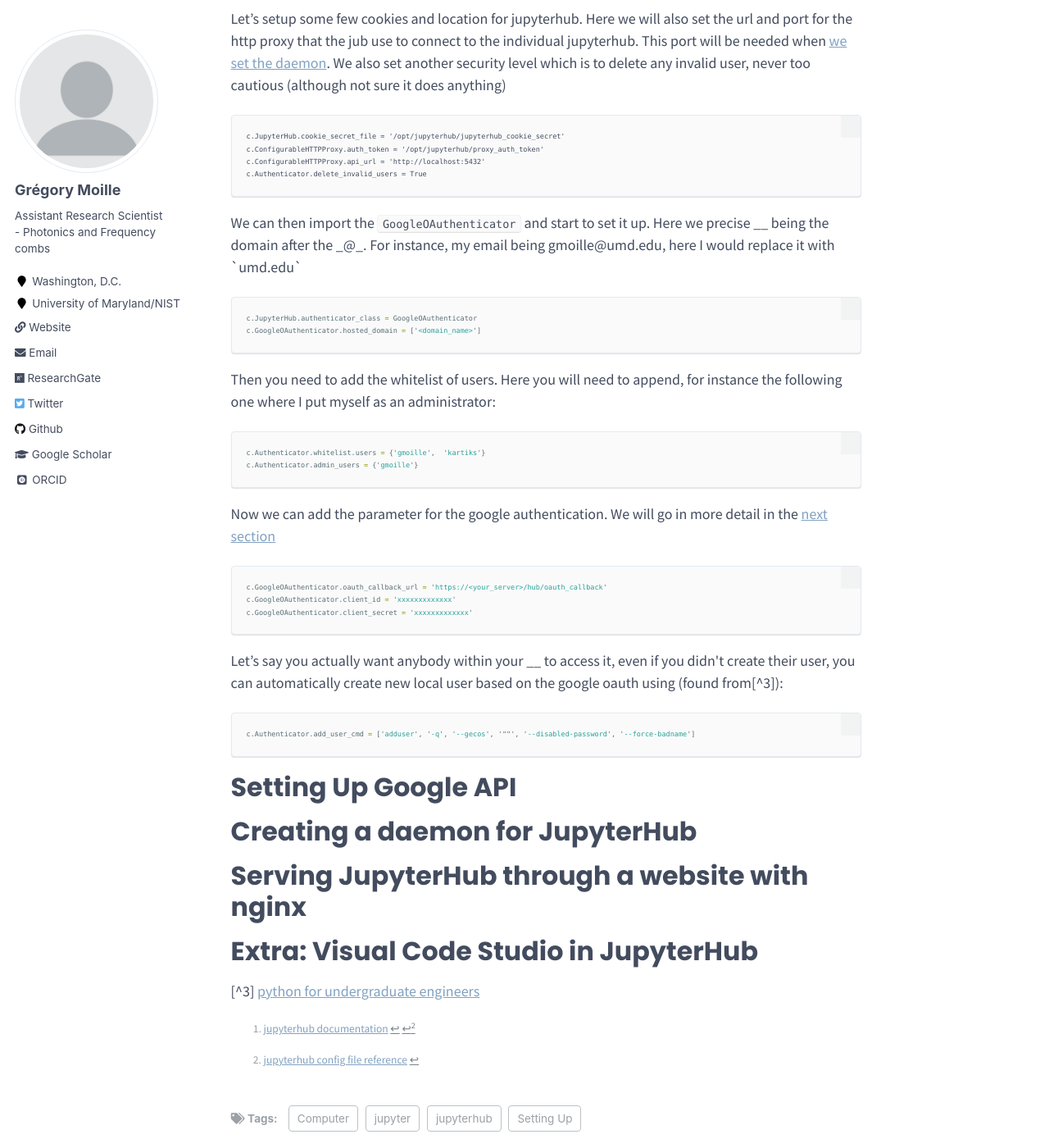
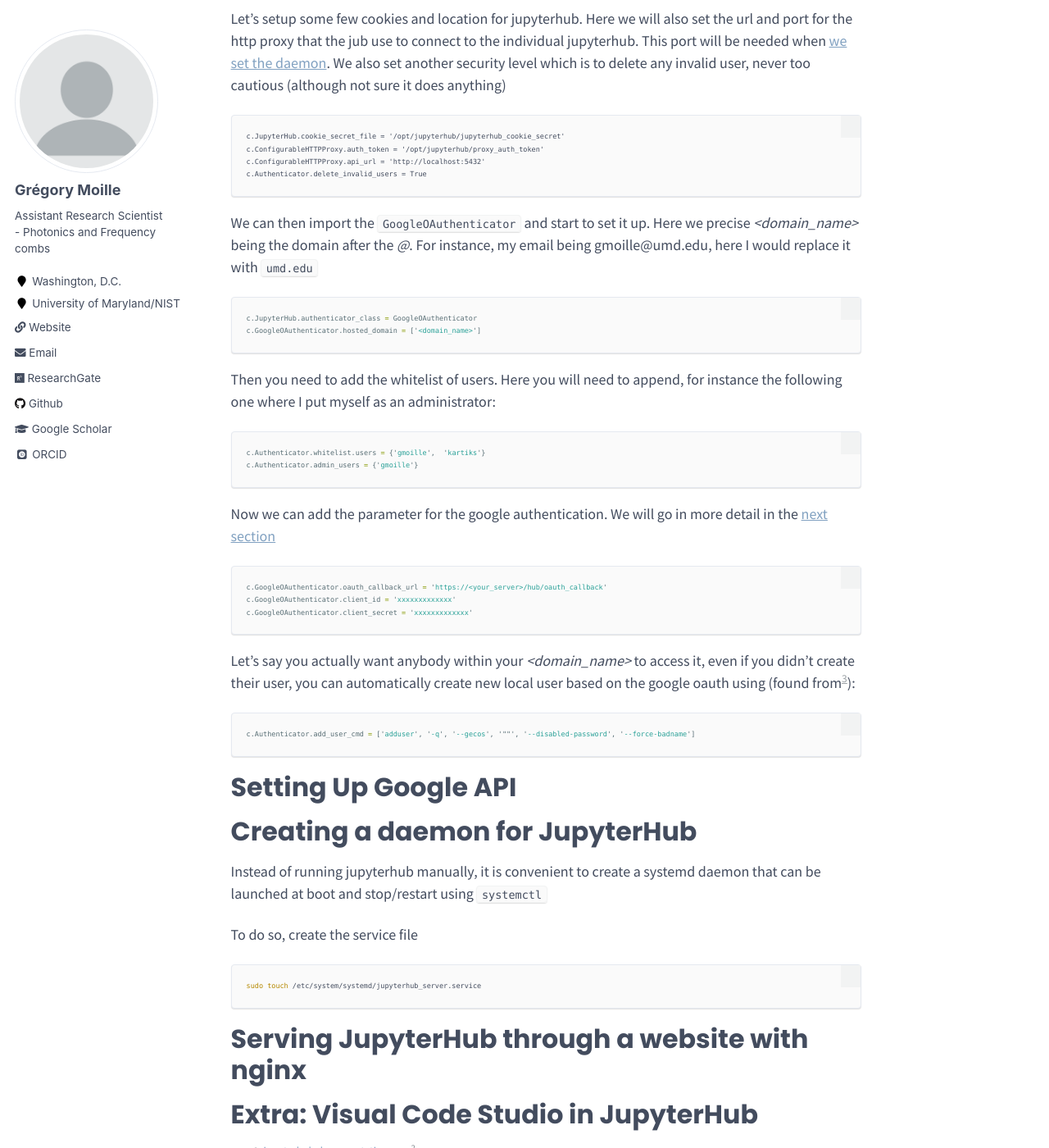
Before and after one commit to gregmoille/gregmoille.github.io, a Jekyll site: the page built from _posts/2022-01-15-SetupJupyterHub.md, in a window 1280 px wide and 1400 px high, scrolled down 3214 px. Shown: the whole window at 82% size. Built offline with Jekyll 4.4.1, drawn with Linux system fonts in a browser that asks for light colours; some web fonts are replaced; some of the changed text lies outside the part shown.

Commit message:
Remove twitter

````diff
--- a/_config.yml
+++ b/_config.yml
@@ -107,7 +107,7 @@ author:
   stackoverflow    : # http://stackoverflow.com/users/123456/username
   steam            :
   tumblr           :
-  twitter          : "greg_moille"
+  twitter          : #"greg_moille"
   vine             :
   weibo            :
   xing             :
--- a/_posts/2022-01-15-SetupJupyterHub.md
+++ b/_posts/2022-01-15-SetupJupyterHub.md
@@ -129,7 +129,7 @@ c.ConfigurableHTTPProxy.api_url = 'http://localhost:5432'
 c.Authenticator.delete_invalid_users = True
 ```
 
-We can then import the `GoogleOAuthenticator` and start to set it up. Here we precise  _<domain_name>_ being the domain after the _@_. For instance, my email being gmoille@umd.edu, here I would replace it with `umd.edu`
+We can then import the `GoogleOAuthenticator` and start to set it up. Here we precise  _\<domain_name\>_ being the domain after the *@*. For instance, my email being gmoille@umd.edu, here I would replace it with `umd.edu`
 ```python
 c.JupyterHub.authenticator_class = GoogleOAuthenticator
 c.GoogleOAuthenticator.hosted_domain = ['<domain_name>']
@@ -149,19 +149,25 @@ c.GoogleOAuthenticator.client_id = 'xxxxxxxxxxxxx'
 c.GoogleOAuthenticator.client_secret = 'xxxxxxxxxxxxx'
 ```
 
-Let's say you actually want anybody within your _<domain_name>_ to access it, even if you didn't create their user, you can automatically create new local user based on the google oauth using (found from[^3]):
+Let's say you actually want anybody within your _\<domain_name\>_ to access it, even if you didn't create their user, you can automatically create new local user based on the google oauth using (found from[^3]):
 ```python
 c.Authenticator.add_user_cmd = ['adduser', '-q', '--gecos', '""', '--disabled-password', '--force-badname']
 ```
 
 
+# Setting Up Google API
+
+# Creating a daemon for JupyterHub
+
+Instead of running jupyterhub manually, it is convenient to create a systemd daemon that can be launched at boot and stop/restart using `systemctl`
+
+To do so, create the service file
+```bash
+sudo touch /etc/system/systemd/jupyterhub_server.service
+```
 
 
 
-
-# Setting Up Google API
-
-# Creating a daemon for JupyterHub
 
 # Serving JupyterHub through a website with nginx
 
@@ -193,4 +199,4 @@ c.JupyterHub.default_url = f'user/{user}/vscode'
 
 [^2]: [jupyterhub config file reference](https://jupyterhub.readthedocs.io/en/stable/reference/index.html)
 
-[^3] [python for undergraduate engineers](https://pythonforundergradengineers.com/add-google-oauth-and-system-service-to-jupyterhub.html)
+[^3]: [python for undergraduate engineers](https://pythonforundergradengineers.com/add-google-oauth-and-system-service-to-jupyterhub.html)
````
